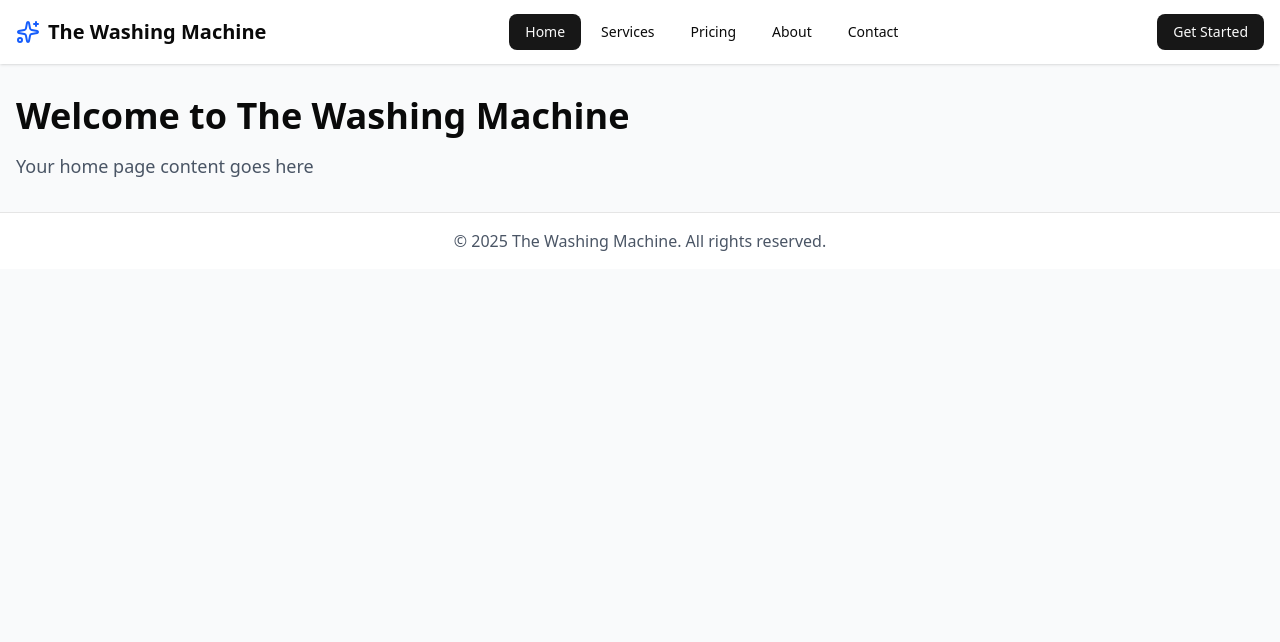
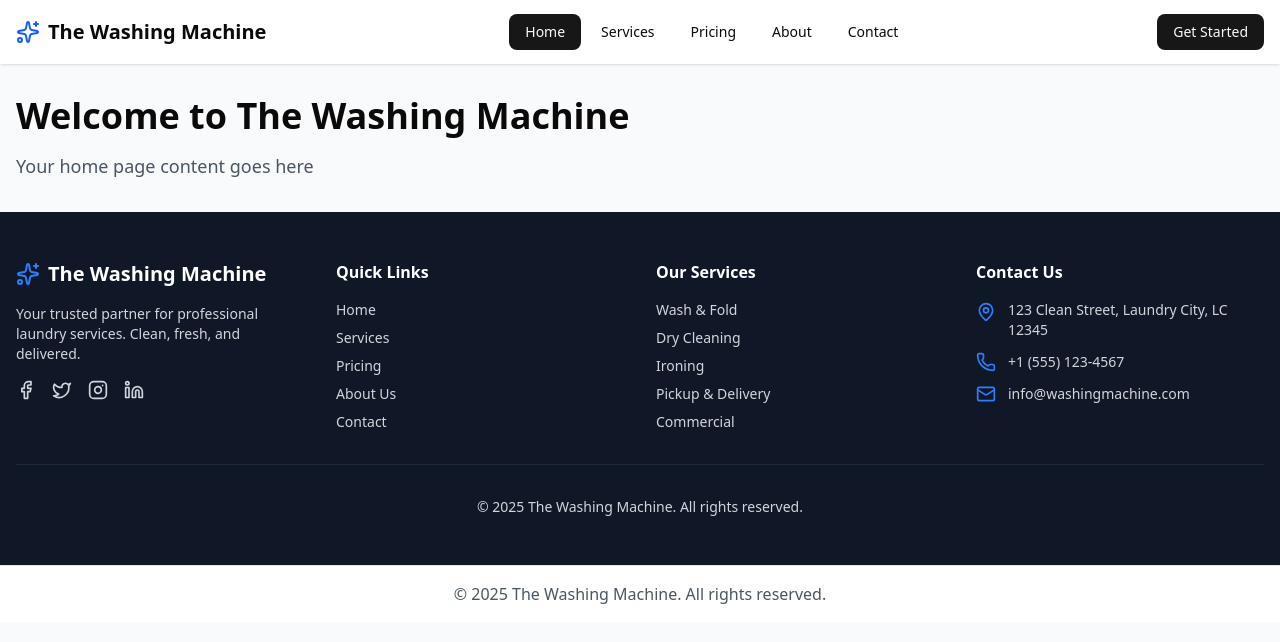
Before and after one commit to akilapilapitiya/The_Washing_Machine, a React (Vite) app in the folder frontend/: page / in a window 1280 px wide. Shown: the top 642 px of the page. Built offline with nearby package versions, Linux system fonts and the light colour scheme.

Commit message:
feat footer

```diff
--- /dev/null
+++ b/frontend/src/features/home/Footer.jsx
@@ -0,0 +1,88 @@
+import React from 'react'
+import { Link } from 'react-router-dom'
+import { Sparkles, Mail, Phone, MapPin, Facebook, Twitter, Instagram, Linkedin } from 'lucide-react'
+
+const Footer = () => {
+  return (
+    <footer className="bg-gray-900 text-gray-300">
+      <div className="container mx-auto px-4 py-12">
+        <div className="grid grid-cols-1 md:grid-cols-4 gap-8">
+          {/* Company Info */}
+          <div>
+            <div className="flex items-center space-x-2 mb-4">
+              <Sparkles className="h-6 w-6 text-blue-500" />
+              <span className="text-xl font-bold text-white">The Washing Machine</span>
+            </div>
+            <p className="text-sm mb-4">
+              Your trusted partner for professional laundry services. Clean, fresh, and delivered.
+            </p>
+            <div className="flex space-x-4">
+              <a href="#" className="hover:text-blue-500 transition-colors">
+                <Facebook className="h-5 w-5" />
+              </a>
+              <a href="#" className="hover:text-blue-500 transition-colors">
+                <Twitter className="h-5 w-5" />
+              </a>
+              <a href="#" className="hover:text-blue-500 transition-colors">
+                <Instagram className="h-5 w-5" />
+              </a>
+              <a href="#" className="hover:text-blue-500 transition-colors">
+                <Linkedin className="h-5 w-5" />
+              </a>
+            </div>
+          </div>
+
+          {/* Quick Links */}
+          <div>
+            <h3 className="text-white font-semibold mb-4">Quick Links</h3>
+            <ul className="space-y-2 text-sm">
+              <li><Link to="/" className="hover:text-blue-500 transition-colors">Home</Link></li>
+              <li><Link to="/services" className="hover:text-blue-500 transition-colors">Services</Link></li>
+              <li><Link to="/pricing" className="hover:text-blue-500 transition-colors">Pricing</Link></li>
+              <li><Link to="/about" className="hover:text-blue-500 transition-colors">About Us</Link></li>
+              <li><Link to="/contact" className="hover:text-blue-500 transition-colors">Contact</Link></li>
+            </ul>
+          </div>
+
+          {/* Services */}
+          <div>
+            <h3 className="text-white font-semibold mb-4">Our Services</h3>
+            <ul className="space-y-2 text-sm">
+              <li><a href="#" className="hover:text-blue-500 transition-colors">Wash & Fold</a></li>
+              <li><a href="#" className="hover:text-blue-500 transition-colors">Dry Cleaning</a></li>
+              <li><a href="#" className="hover:text-blue-500 transition-colors">Ironing</a></li>
+              <li><a href="#" className="hover:text-blue-500 transition-colors">Pickup & Delivery</a></li>
+              <li><a href="#" className="hover:text-blue-500 transition-colors">Commercial</a></li>
+            </ul>
+          </div>
+
+          {/* Contact */}
+          <div>
+            <h3 className="text-white font-semibold mb-4">Contact Us</h3>
+            <ul className="space-y-3 text-sm">
+              <li className="flex items-start space-x-3">
+                <MapPin className="h-5 w-5 text-blue-500 flex-shrink-0 mt-0.5" />
+                <span>123 Clean Street, Laundry City, LC 12345</span>
+              </li>
+              <li className="flex items-center space-x-3">
+                <Phone className="h-5 w-5 text-blue-500 flex-shrink-0" />
+                <span>+1 (555) 123-4567</span>
+              </li>
+              <li className="flex items-center space-x-3">
+                <Mail className="h-5 w-5 text-blue-500 flex-shrink-0" />
+                <span>info@washingmachine.com</span>
+              </li>
+            </ul>
+          </div>
+        </div>
+
+        {/* Bottom Bar */}
+        <div className="border-t border-gray-800 mt-8 pt-8 text-sm text-center">
+          <p>&copy; {new Date().getFullYear()} The Washing Machine. All rights reserved.</p>
+        </div>
+      </div>
+    </footer>
+  )
+}
+
+export default Footer
--- /dev/null
+++ b/frontend/src/features/home/HomePage.jsx
@@ -0,0 +1,17 @@
+import React from 'react'
+import Footer from './Footer'
+
+const HomePage = () => {
+  return (
+    <>
+      <div className="container mx-auto px-4 py-8">
+        <h1 className="text-4xl font-bold mb-4">Welcome to The Washing Machine</h1>
+        <p className="text-lg text-gray-600">Your home page content goes here</p>
+      </div>
+
+      <Footer />
+    </>
+  )
+}
+
+export default HomePage
--- a/frontend/src/pages/Home.jsx
+++ b/frontend/src/pages/Home.jsx
@@ -1,12 +1,3 @@
-import React from 'react'
+import HomePage from '@/features/home/HomePage'
 
-const Home = () => {
-  return (
-    <div className="container mx-auto px-4 py-8">
-      <h1 className="text-4xl font-bold mb-4">Welcome to The Washing Machine</h1>
-      <p className="text-lg text-gray-600">Your home page content goes here</p>
-    </div>
-  )
-}
-
-export default Home
+export default HomePage
```
